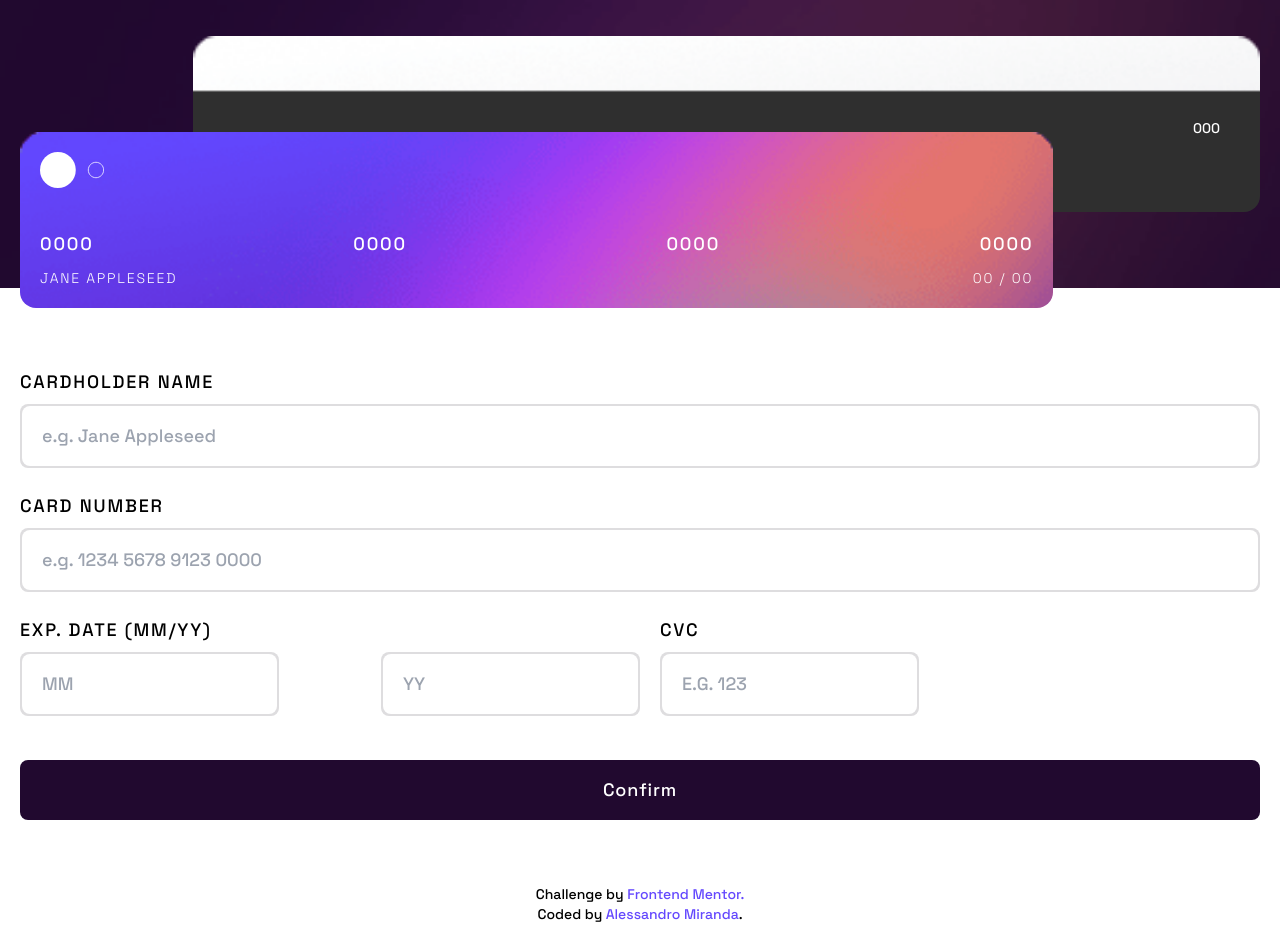
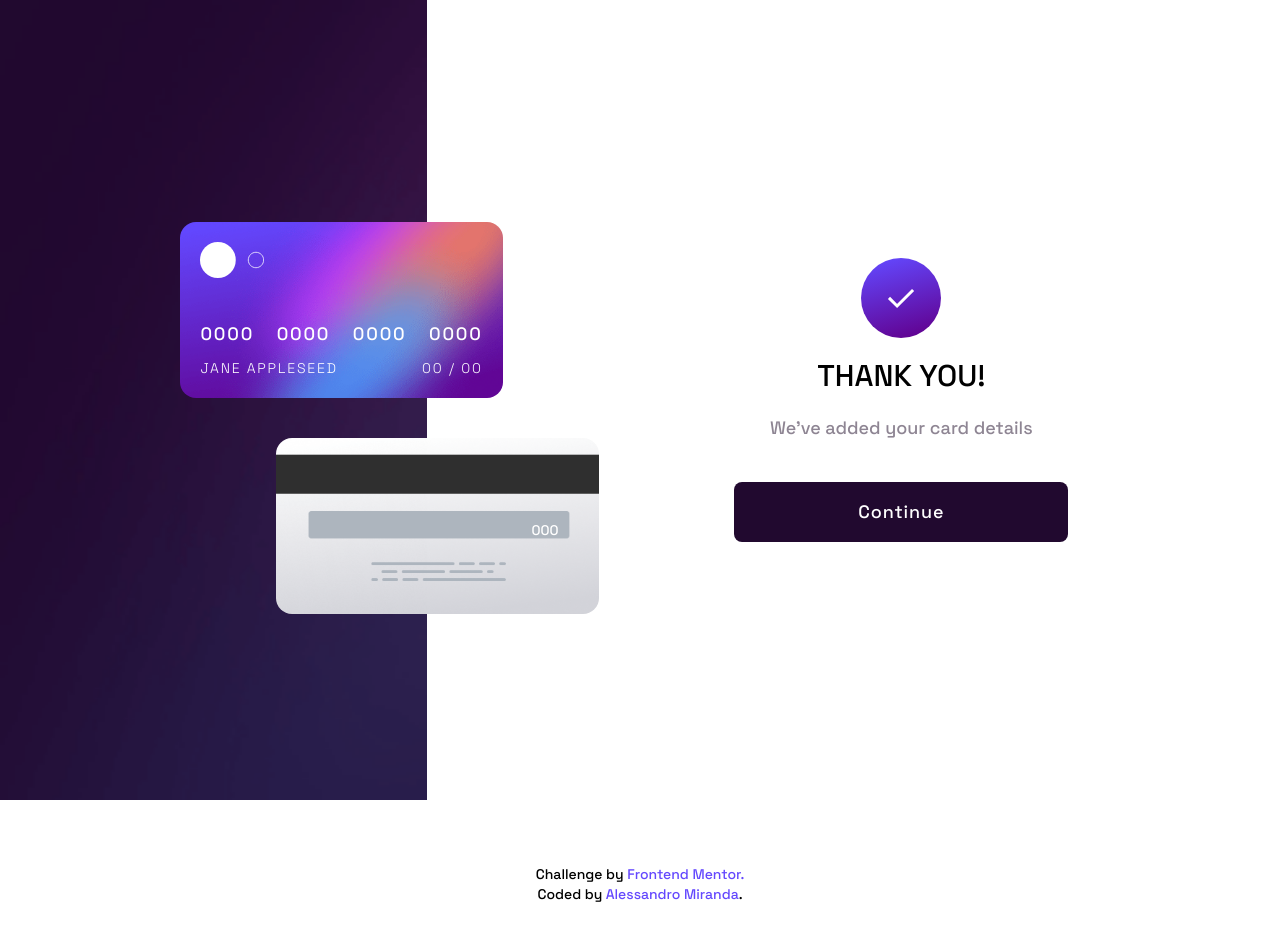
Before and after one commit to Alessandro-Miranda/interactive-card, a website: page index.html in a window 1280 px wide. Drawn offline with Linux system fonts and the light colour scheme.

Commit message:
finalização do estilo desktop

```diff
--- a/index.html
+++ b/index.html
@@ -15,9 +15,9 @@
     </head>
 
     <body class="text-lg font-['Space_Grotesk']">
-        <main class="w-screen max-h-full mb-16">
-            <div class="bg-[url('../images/bg-main-mobile.png')] bg-no-repeat bg-cover w-screen h-72 pt-9 px-5 flex flex-col-reverse justify-self-end mb-10">
-                <div class="bg-[url('../images/bg-card-front.png')] bg-no-repeat bg-cover w-5/6 h-44 rounded-2xl p-5 text-white tracking-widest flex flex-col justify-between -mb-5 z-[1]">
+        <main class="w-screen max-h-full lg:flex lg:max-w-full">
+            <div class="bg-[url('../images/bg-main-mobile.png')] bg-no-repeat bg-cover w-screen h-72 pt-9 px-5 flex flex-col-reverse justify-self-end mb-10 lg:h-screen lg:flex-col lg:justify-center lg:basis-1/3 lg:mb-0">
+                <div class="bg-[url('../images/bg-card-front.png')] bg-no-repeat bg-cover w-5/6 h-44 rounded-2xl p-5 text-white tracking-widest flex flex-col justify-between -mb-5 z-[1] lg:inset-0 lg:mg-0 lg:self-end lg:mb-10 lg:-mr-24">
                     <img src="./images/card-logo.svg" class="w-16 justify-self-start" />
                     <div class="justify-self-end">
                         <p class="flex justify-between mb-2.5">
@@ -36,12 +36,12 @@
                         </div>
                     </div>
                 </div>
-                <div class="bg-[url('../images/bg-card-back.png')] bg-no-repeat bg-cover w-5/6 h-44 rounded-2xl self-end absolute top-9 flex items-center justify-end pr-10">
-                    <p class="text-white mt-2 text-sm js-cvc">000</p>
+                <div class="bg-[url('../images/bg-card-back.png')] bg-no-repeat bg-cover w-5/6 h-44 rounded-2xl self-end absolute top-9 flex items-center justify-end pr-10 lg:relative lg:inset-0 lg:pr-0 lg:-mr-48">
+                    <p class="text-white mt-2 text-sm js-cvc lg:mr-10">000</p>
                 </div>
             </div>
 
-            <form class="mt-20 px-5 uppercase tracking-widest w-full">
+            <form class="mt-20 px-5 uppercase tracking-widest w-full lg:px-0 lg:basis-2/3 lg:pl-56 lg:pr-32 hidden">
                 <label
                     for="cardholder-name"
                     class="block"
@@ -140,8 +140,21 @@
                     confirm
                 </button>
             </form>
+
+            <div class="js-complete-status flex flex-col items-center mt-20 px-5 lg:basis-2/3 lg:pl-56 lg:pr-32 lg:justify-center lg:mt-0">
+                <img src="./images/icon-complete.svg" alt="completed" />
+                <h2 class="uppercase mt-5 text-3xl">thank you!</h2>
+                <p class="text-dark-grayish-violet mt-5">We've added your card details</p>
+                <button
+                    type="button"
+                    tabindex="6"
+                    class="js-complete-button block w-full bg-very-dark-violet text-white capitalize p-4 tracking-wider rounded-lg mt-10 lg:w-2/3"
+                >
+                    continue
+                </button>
+            </div>
         </main>
-        <footer class="px-5 text-center text-sm mb-2">
+        <footer class="px-5 text-center text-sm mt-16 mb-2">
             <p>
                 Challenge by
                 <a
--- a/package.json
+++ b/package.json
@@ -3,6 +3,9 @@
   "version": "1.0.0",
   "description": "![Design preview for the Interactive card details form coding challenge](./design/desktop-preview.jpg)",
   "main": "index.html",
+  "scripts": {
+    "css": "npx tailwindcss -i ./style/input.css -o ./dist/styles.css --watch"
+  },
   "repository": {
     "type": "git",
     "url": "git+https://github.com/Alessandro-Miranda/interactive-card.git"
--- a/src/initEvents.js
+++ b/src/initEvents.js
@@ -5,6 +5,7 @@
 function initEvents() {
     initInputGradient();
     initInputKeyupValidation();
+    initCompleteButtonEvent();
 }
 
 function initInputGradient() {
@@ -35,3 +36,15 @@ function validateNumberAndReplaceIfIsAChar(event) {
         input.value = input.value.slice(0, -1);
     }
 }
+
+function initCompleteButtonEvent() {
+    const button = document.querySelector('.js-complete-button');
+    const form = document.querySelector('form');
+    const completeState = document.querySelector('.js-complete-status');
+
+    button.addEventListener('click', () => {
+        completeState.classList.add('hidden');
+        form.classList.add('block');
+        form.classList.remove('hidden');
+    })
+}
--- a/src/submitCard.js
+++ b/src/submitCard.js
@@ -29,6 +29,14 @@ function submitCard() {
         inputError(cvc);
         return;
     }
+
+    const form = document.querySelector('form');
+    const completeState = document.querySelector('.js-complete-status');
+
+    form.classList.add('hidden');
+    form.reset();
+    completeState.classList.remove('hidden');
+    completeState.classList.add('block');
 }
 
 function isEmpty(inputValue) {
```
Also changed, not shown: dist/styles.css.
